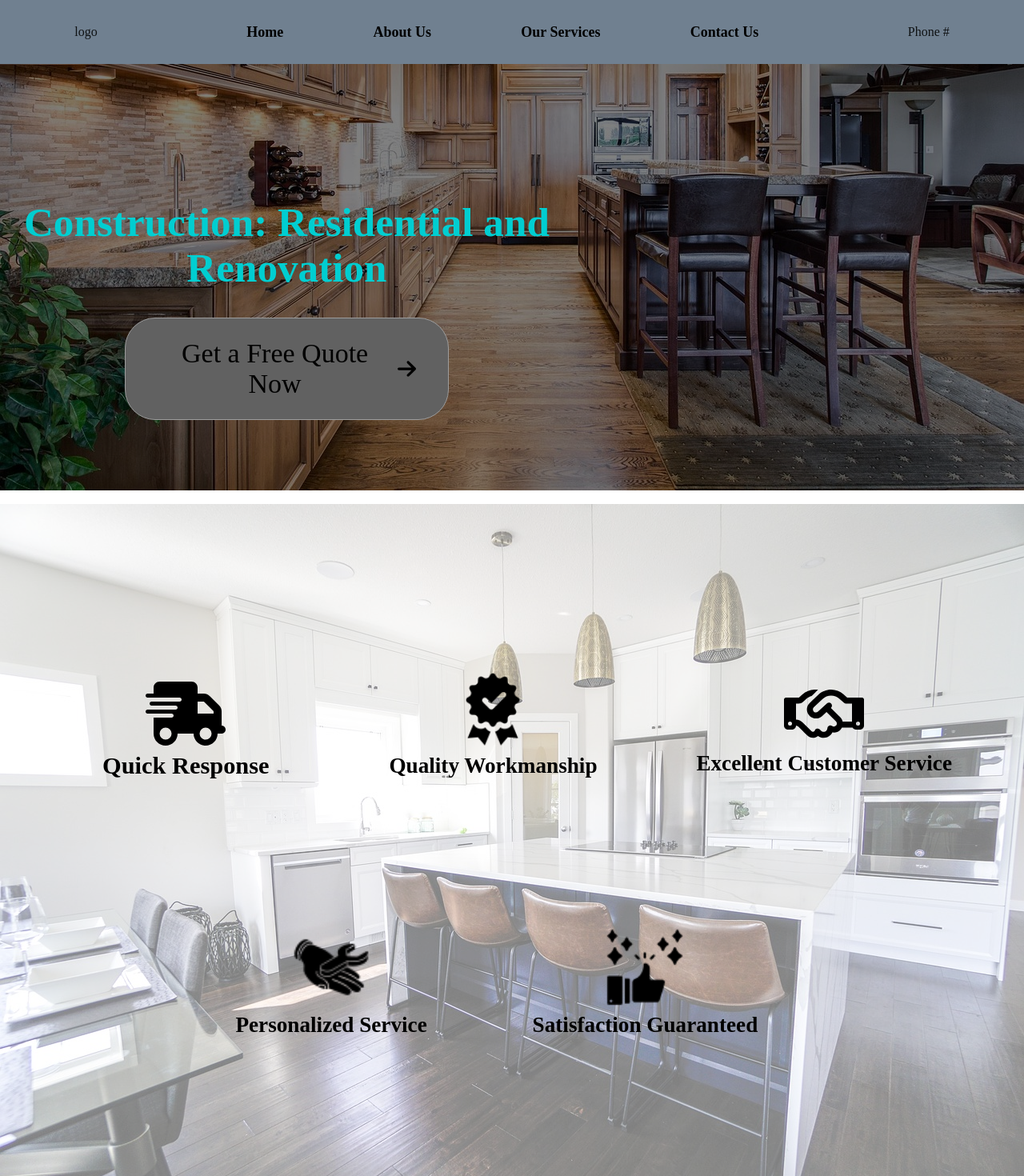
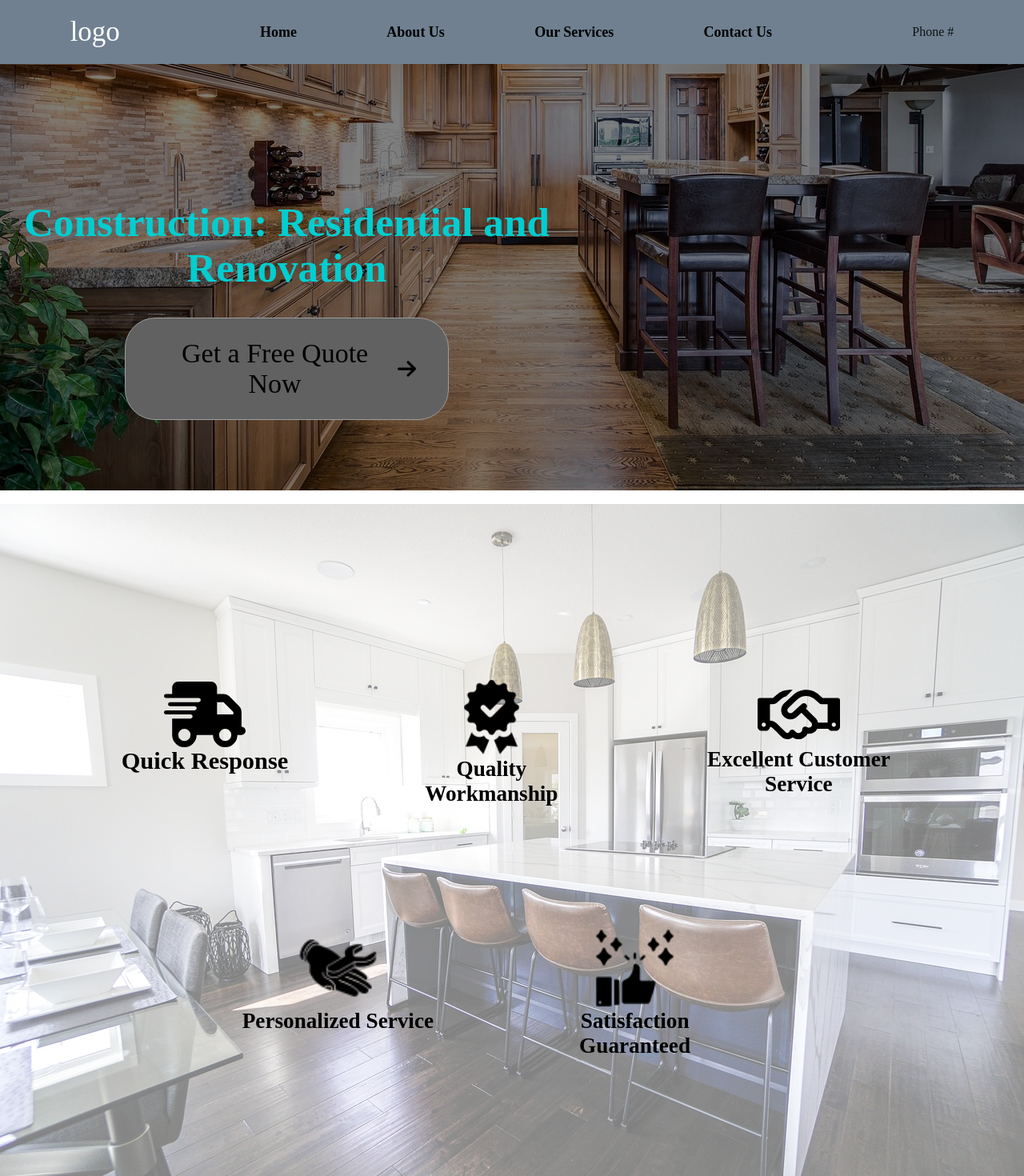
Before and after one commit to mmike1717/Construction-website, a React (Vite) app: page / in a window 1280 px wide. Shown: the top 1470 px of the page at 80% size. Built offline with nearby package versions, Linux system fonts and the light colour scheme.

Commit message:
fixed bugs in the homepage

```diff
--- a/src/components/HomePage/homePage.css
+++ b/src/components/HomePage/homePage.css
@@ -79,6 +79,9 @@
 }
 
 .Box1ofSecPic{
+    width: 20%;
+    /* height: 15%; */
+    display: flex;
     position: absolute;
     font-size: 1.9rem;
     color: black;
@@ -86,23 +89,35 @@
     font-family: serif;
     top: 26%;
     left: 10%;
+    flex-direction: column;
+    align-items: center;
 }
 
 .ServiceIcons{
-    width: 100px;
+    width: 40%;
 }
 
 .Box2ofSecPic{
+    width: 20%;
+    /* height: 15%; */
+    display: flex;
+    flex-direction: column;
+    align-items: center;
     position: absolute;
     font-size: 1.7rem;
     color: black;
     font-weight: bold;
     font-family: serif;
-    top: 24%;
+    top: 25%;
     left: 38%;
 }
 
 .Box3ofSecPic{
+    width: 20%;
+    /* height: 15%; */
+    display: flex;
+    flex-direction: column;
+    align-items: center;
     position: absolute;
     font-size: 1.7rem;
     color: black;
@@ -112,6 +127,11 @@
     left: 68%;
 }
 .Box4ofSecPic{
+    width: 20%;
+    /* height: 15%; */
+    display: flex;
+    flex-direction: column;
+    align-items: center;
     position: absolute;
     font-size: 1.7rem;
     color: black;
@@ -122,6 +142,11 @@
 }
 
 .Box5ofSecPic{
+    width: 20%;
+    /* height: 15%; */
+    display: flex;
+    flex-direction: column;
+    align-items: center;
     position: absolute;
     font-size: 1.7rem;
     color: black;
--- a/src/components/NavBar/nav.css
+++ b/src/components/NavBar/nav.css
@@ -22,6 +22,12 @@
 }
 
 
+#LogoDiv{
+    font-size: 35px;
+    color: white;
+}
+
+
 #NavCenterDiv > a{
     font-weight: bold;
     color: black;
--- a/src/components/NavBar/navBar.jsx
+++ b/src/components/NavBar/navBar.jsx
@@ -5,7 +5,7 @@ export default function NavBar(){
 
     return (
         <div id='MainNavBar'>
-            <div id='LogoDiv'>logo</div>
+            <a href='/' id='LogoDiv'>logo</a>
             <div id="NavCenterDiv">
                 <a href='/'>Home</a>
                 <a href='/AboutUs'>About Us</a>
```
